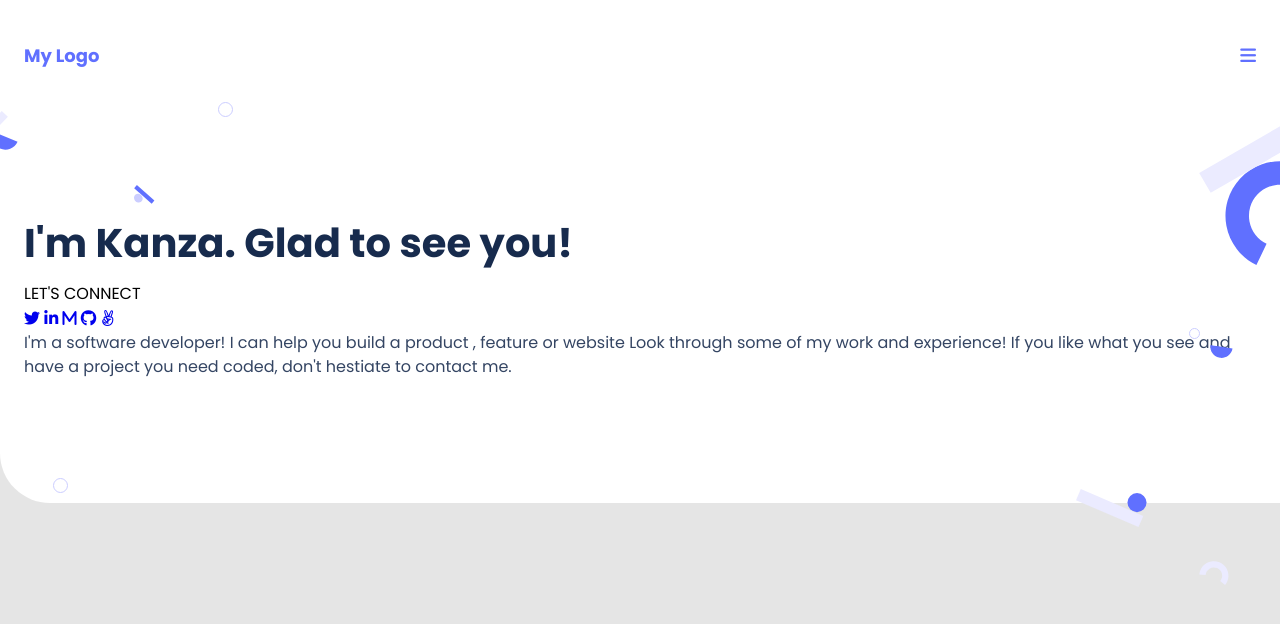
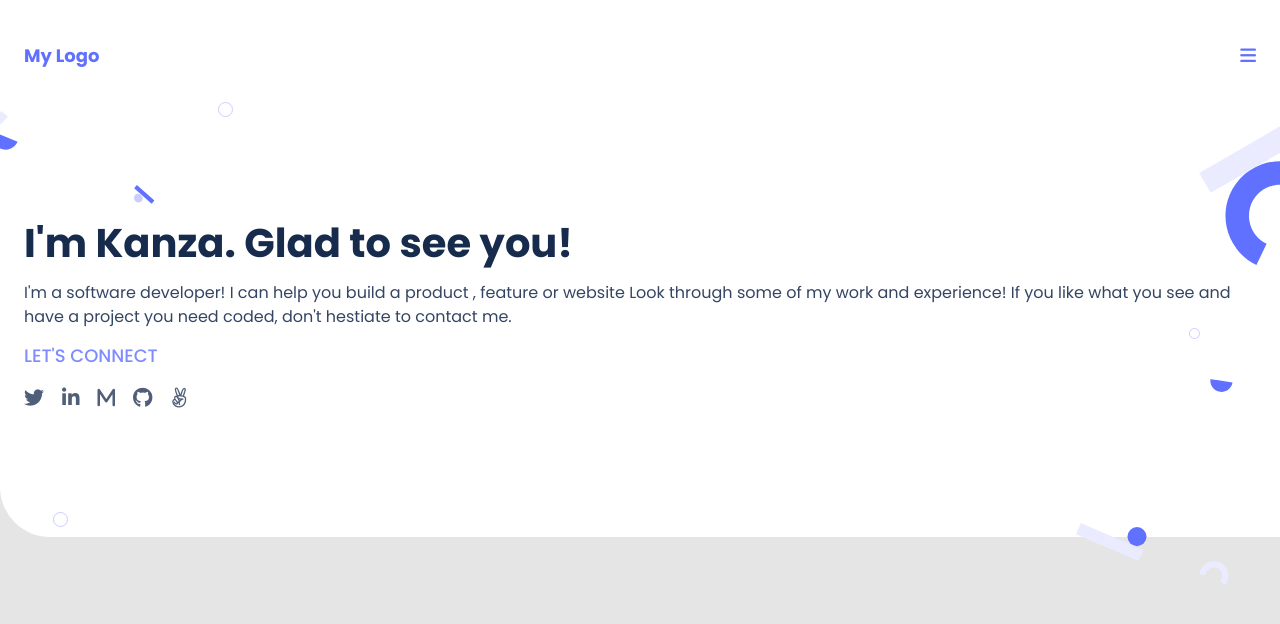
Before and after one commit to KanzaTahreem/Portfolio-Website, a website: page index.html in a window 1280 px wide. Shown: the top 624 px of the page. Drawn offline with Linux system fonts and the light colour scheme.

Commit message:
Add css for social icons

```diff
--- a/style.css
+++ b/style.css
@@ -165,3 +165,31 @@ body {
   color: #344563;
   order: 1;
 }
+
+#connect {
+  color: #7f8cff;
+  font-size: 18px;
+  line-height: 24px;
+  padding-top: 15px;
+  font-weight: 500;
+  order: 2;
+}
+
+#social-icons {
+  display: flex;
+  order: 3;
+}
+
+.icons {
+  color: #505f79;
+  padding: 15px 18px 0 0;
+  font-size: 20px;
+}
+
+.icons:hover {
+  color: #6070ff;
+}
+
+.icons:active {
+  color: #2230d2;
+}
```
